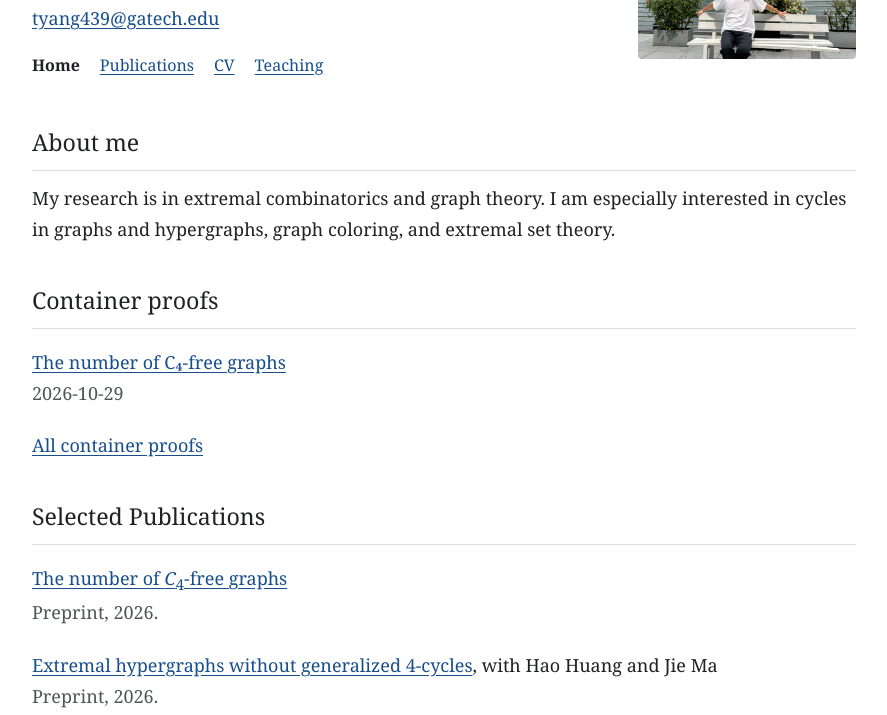
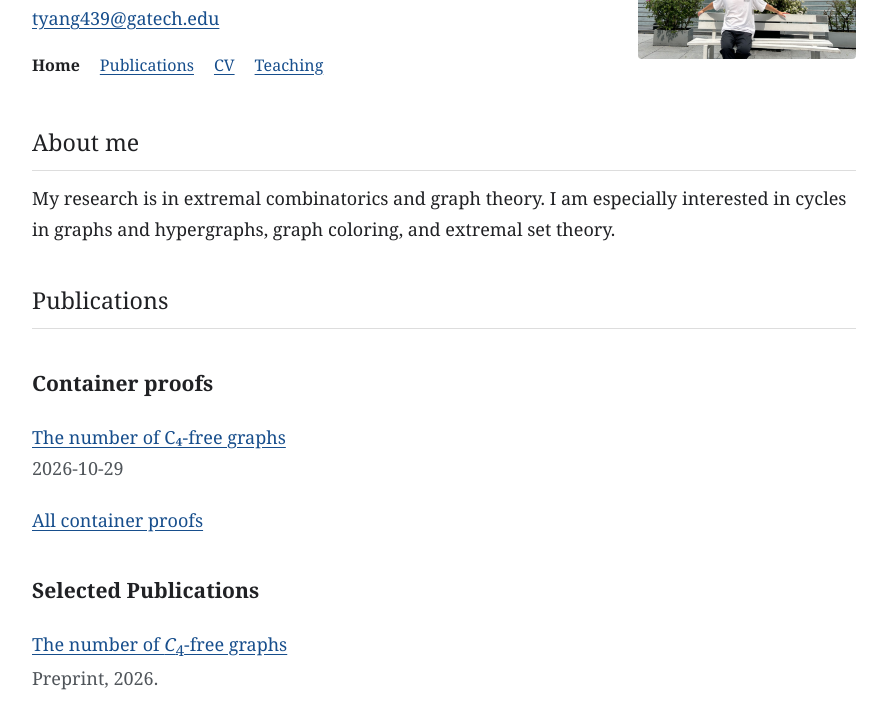
Before and after one commit to tianchi-yang/tianchi-yang.github.io, a plain HTML site: page index.html in a window 1280 px wide. Shown: the part 188-903 px from the top of the page, without its empty margins (196-1083 px from the left). Drawn offline with Linux system fonts and the light colour scheme.

Commit message:
Group homepage research under Publications

```diff
--- a/index.html
+++ b/index.html
@@ -52,14 +52,16 @@
       <h2>About me</h2>
       <p id="research">My research is in extremal combinatorics and graph theory. I am especially interested in cycles in graphs and hypergraphs, graph coloring, and extremal set theory.</p>
     </section>
+    <section aria-labelledby="publications-heading">
+      <h2 id="publications-heading">Publications</h2>
       <section id="container-proofs">
-      <h2>Container proofs</h2>
+        <h3>Container proofs</h3>
         <ul class="papers" id="container-proof-list" data-limit="3" hidden></ul>
         <p id="container-proof-status">Manuscripts will be listed here as they become available.</p>
         <p><a href="containers.html">All container proofs</a></p>
       </section>
       <section id="recent-papers">
-      <h2>Selected Publications</h2>
+        <h3>Selected Publications</h3>
         <ul class="papers">
           <li><a href="https://arxiv.org/abs/2610.39595">The number of <i>C</i><sub>4</sub>-free graphs</a>
             <span class="paper-details">Preprint, 2026.</span>
@@ -88,6 +90,7 @@
         </ul>
         <p><a href="publications.html">Full list of publications and preprints</a></p>
       </section>
+    </section>
   </main>
   <footer><a href="https://github.com/tianchi-yang">GitHub</a></footer>
   <script>
```
Lines whose indentation alone changed are shown as unchanged.
